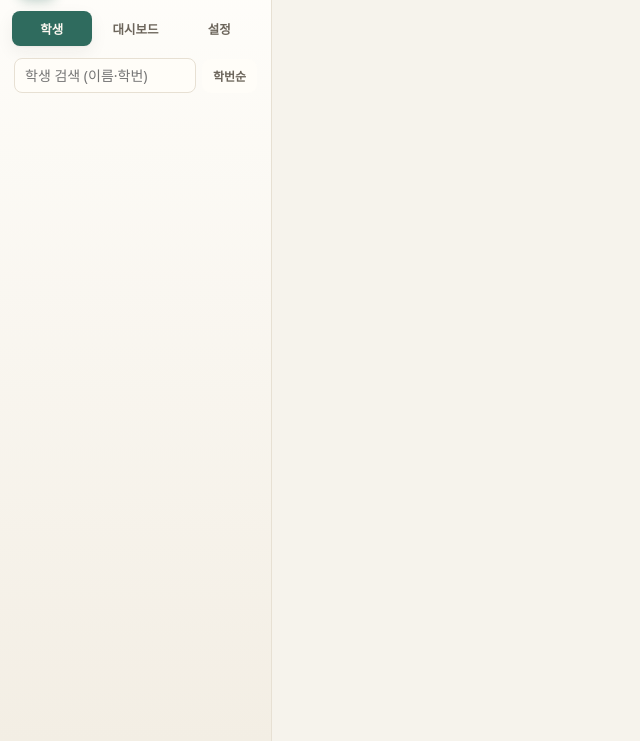
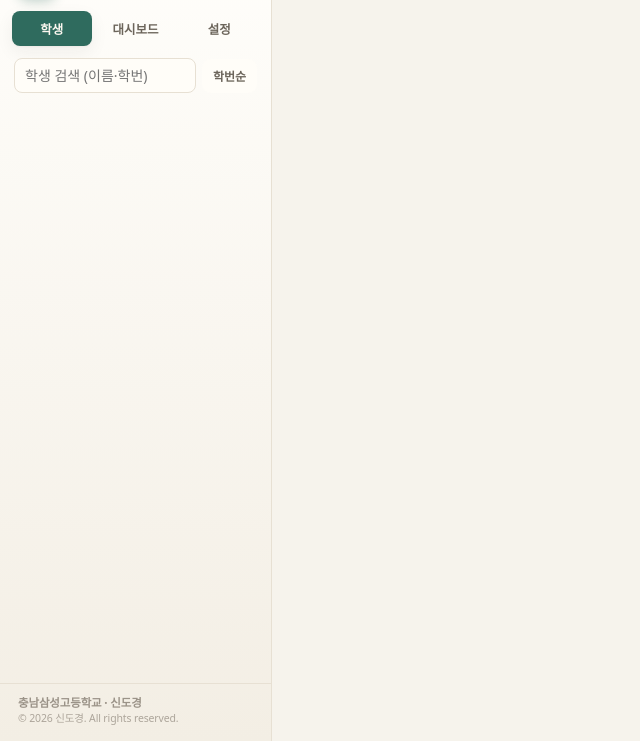
Before and after one commit to fbwiqb/saengbu-helper, an Electron app: page public/index.html in a window 1280 px wide. Shown: the part 59-800 px from the top of the page, without its empty margins (0-640 px from the left). Drawn offline with Linux system fonts and the light colour scheme; no server answers; a web font is replaced by a local one.

Commit message:
feat: 사이드바 푸터에 충남삼성고등학교·신도경 + 카피라이트 표시 (v0.1.12)

```diff
--- a/package.json
+++ b/package.json
@@ -1,6 +1,6 @@
 {
   "name": "saengbu-helper",
-  "version": "0.1.11",
+  "version": "0.1.12",
   "private": true,
   "type": "commonjs",
   "main": "main.js",
--- a/public/index.html
+++ b/public/index.html
@@ -30,6 +30,10 @@
       <button id="sortToggle" class="btn-ghost" title="정렬 전환">학번순</button>
     </div>
     <div id="groupTree"></div>
+    <div class="side-foot">
+      <div>충남삼성고등학교 · 신도경</div>
+      <div class="side-copy">© 2026 신도경. All rights reserved.</div>
+    </div>
   </aside>
 
   <main id="main">
--- a/public/style.css
+++ b/public/style.css
@@ -118,7 +118,9 @@ select:focus, input:focus, textarea:focus { border-color: var(--accent); box-sha
 .viewbar button:hover { background: var(--surface-2); color: var(--ink); }
 .viewbar button.sel { background: var(--accent); color: #fbf7ef; box-shadow: var(--shadow); }
 
-#groupTree { padding: 2px 8px 24px; overflow-y: auto; }
+#groupTree { padding: 2px 8px 24px; overflow-y: auto; flex: 1; min-height: 0; }
+.side-foot { margin-top: auto; padding: 10px 18px 14px; border-top: 1px solid var(--line); color: var(--ink-faint); font-size: 11.5px; font-weight: 600; line-height: 1.5; }
+.side-copy { font-size: 10.5px; font-weight: 500; color: var(--ink-faint); opacity: 0.8; }
 .grp { margin-bottom: 2px; }
 .grp-head {
   display: flex; align-items: center; gap: 7px; padding: 9px 10px; border-radius: 9px;
```
